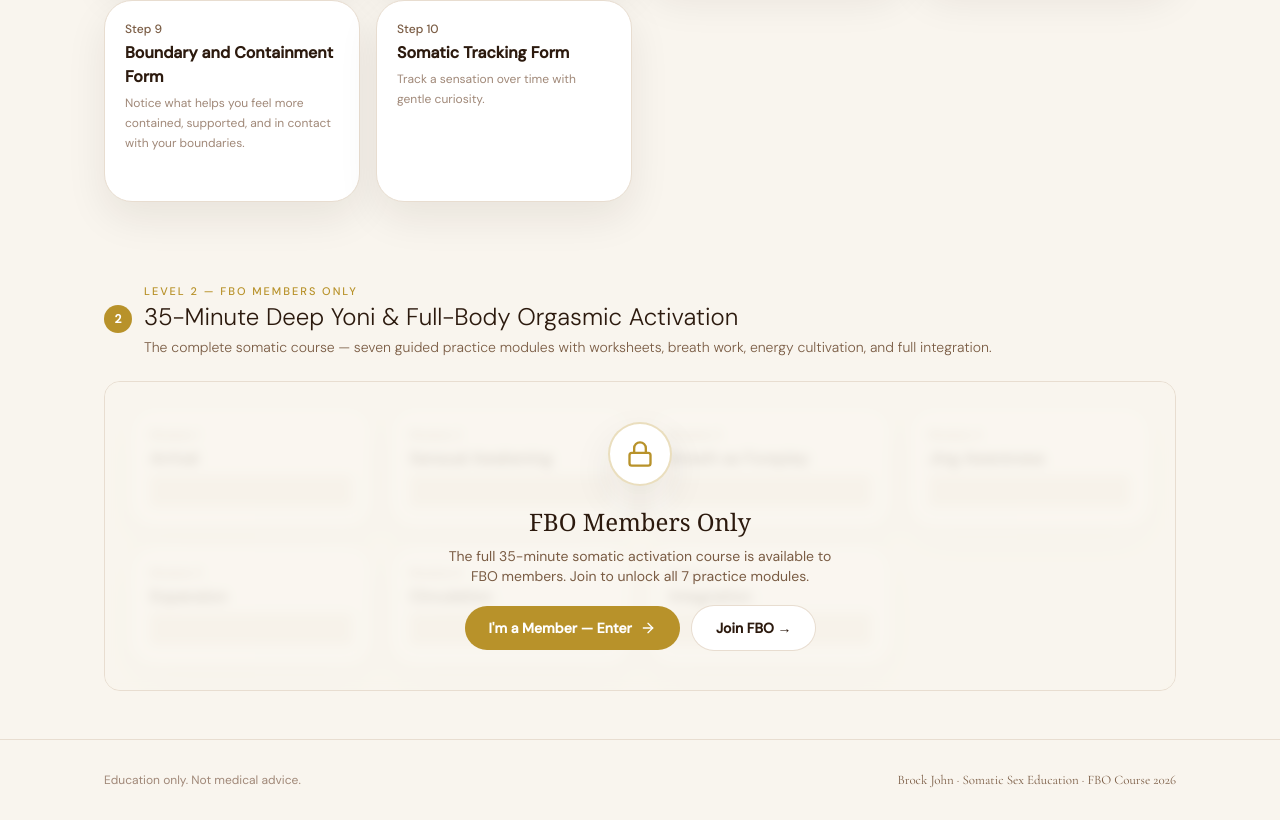
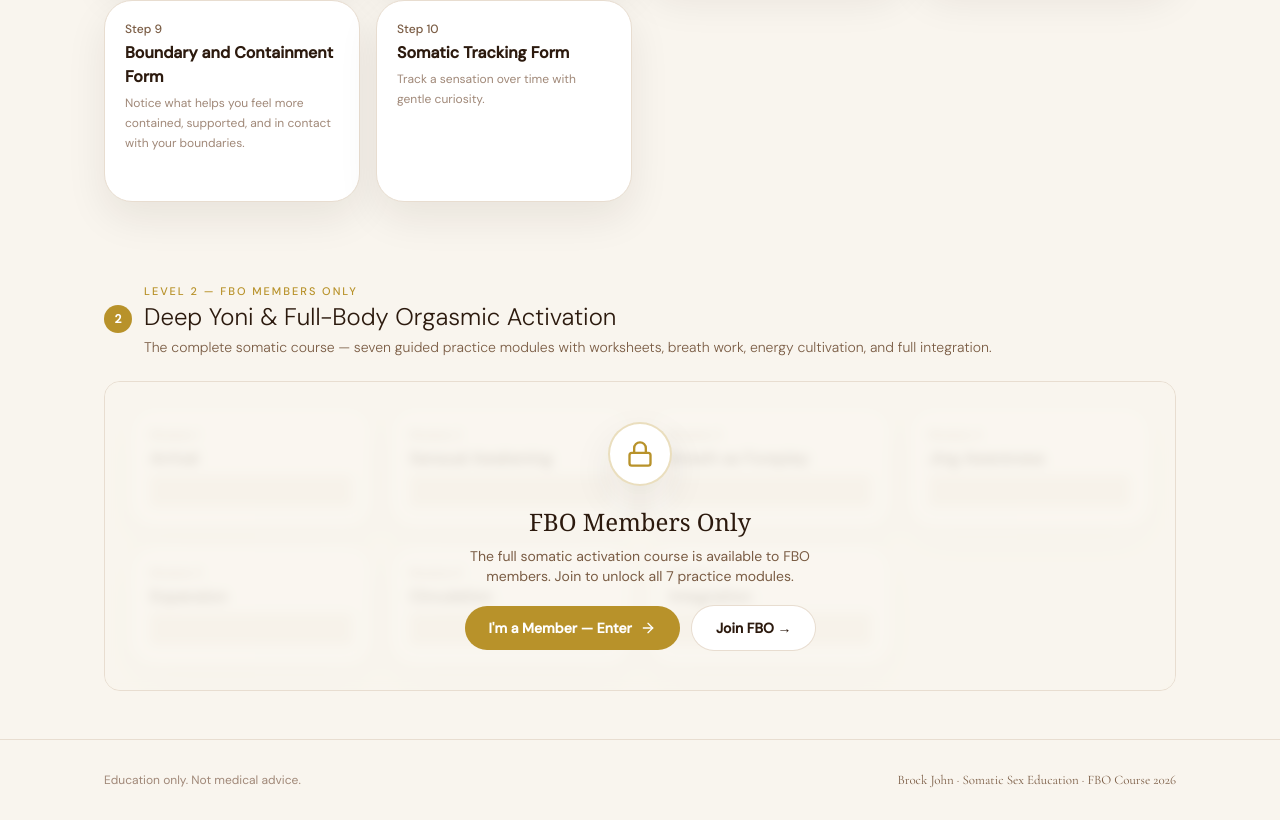
Before and after one commit to hypnovala/fbo-student-onboarding, a Next.js app: page / in a window 1280 px wide. Shown: the part 1543-2363 px from the top of the page. Built offline with nearby package versions, Linux system fonts and the light colour scheme.

Commit message:
Remove 35-minute phrasing from level 2

```diff
--- a/app/level-2/layout.tsx
+++ b/app/level-2/layout.tsx
@@ -2,7 +2,7 @@ import type { Metadata } from 'next';
 import type { ReactNode } from 'react';
 
 export const metadata: Metadata = {
-  title: 'Level 2 — 35-Minute Deep Yoni & Full-Body Orgasmic Activation',
+  title: 'Level 2 — Deep Yoni & Full-Body Orgasmic Activation',
   description: 'The complete FBO somatic activation course for members. Seven guided practice modules.',
 };
 
--- a/app/level-2/page.tsx
+++ b/app/level-2/page.tsx
@@ -249,7 +249,7 @@ export default function Level2Page() {
               <span style={{ fontSize: 8 }}>●</span> Module {m.num}
             </div>
             <div style={{ fontFamily: "'Cormorant Garamond', serif", fontSize: 28, fontWeight: 500, color: '#2E1F0E', lineHeight: 1.2, marginBottom: 4 }}>{m.title}</div>
-            <div style={{ fontSize: 12, color: '#7A5C38', letterSpacing: '0.06em', marginBottom: 16 }}>{m.subtitle} · 35-Minute Deep Yoni &amp; Full-Body Orgasmic Activation</div>
+            <div style={{ fontSize: 12, color: '#7A5C38', letterSpacing: '0.06em', marginBottom: 16 }}>{m.subtitle} · Deep Yoni &amp; Full-Body Orgasmic Activation</div>
           </div>
 
           {/* Accent divider */}
@@ -333,7 +333,7 @@ export default function Level2Page() {
           )}
           {current === 6 && (
             <div style={{ background: '#D8EBE2', borderLeft: '3px solid #2E7A5E', padding: '16px 20px', borderRadius: 0 }}>
-              <div style={{ fontFamily: "'Cormorant Garamond', serif", fontSize: 17, color: '#2E7A5E', marginBottom: 4 }}>You have completed the full 35-minute activation.</div>
+              <div style={{ fontFamily: "'Cormorant Garamond', serif", fontSize: 17, color: '#2E7A5E', marginBottom: 4 }}>You have completed the full activation.</div>
               <div style={{ fontSize: 13, color: '#7A5C38', lineHeight: 1.7 }}>Return to this course as often as you like. Each pass deepens the practice.</div>
             </div>
           )}
--- a/components/Level2Gate.tsx
+++ b/components/Level2Gate.tsx
@@ -78,7 +78,7 @@ export function Level2Gate() {
           <div className="flex h-7 w-7 items-center justify-center rounded-full bg-primary text-xs font-bold text-white">2</div>
           <div>
             <p className="text-[11px] font-medium uppercase tracking-[0.18em] text-primary">Level 2 — FBO Members Only</p>
-            <h2 className="text-2xl font-light text-ink">35-Minute Deep Yoni &amp; Full-Body Orgasmic Activation</h2>
+            <h2 className="text-2xl font-light text-ink">Deep Yoni &amp; Full-Body Orgasmic Activation</h2>
             <p className="mt-1 text-sm font-light text-stone">The complete somatic course — seven guided practice modules with worksheets, breath work, energy cultivation, and full integration.</p>
           </div>
         </div>
@@ -103,7 +103,7 @@ export function Level2Gate() {
             <div className="text-center">
               <p className="font-serif text-2xl font-light text-ink">FBO Members Only</p>
               <p className="mt-2 max-w-sm text-sm text-stone">
-                The full 35-minute somatic activation course is available to FBO members. Join to unlock all 7 practice modules.
+                The full somatic activation course is available to FBO members. Join to unlock all 7 practice modules.
               </p>
             </div>
             <div className="flex flex-col gap-3 sm:flex-row">
```
